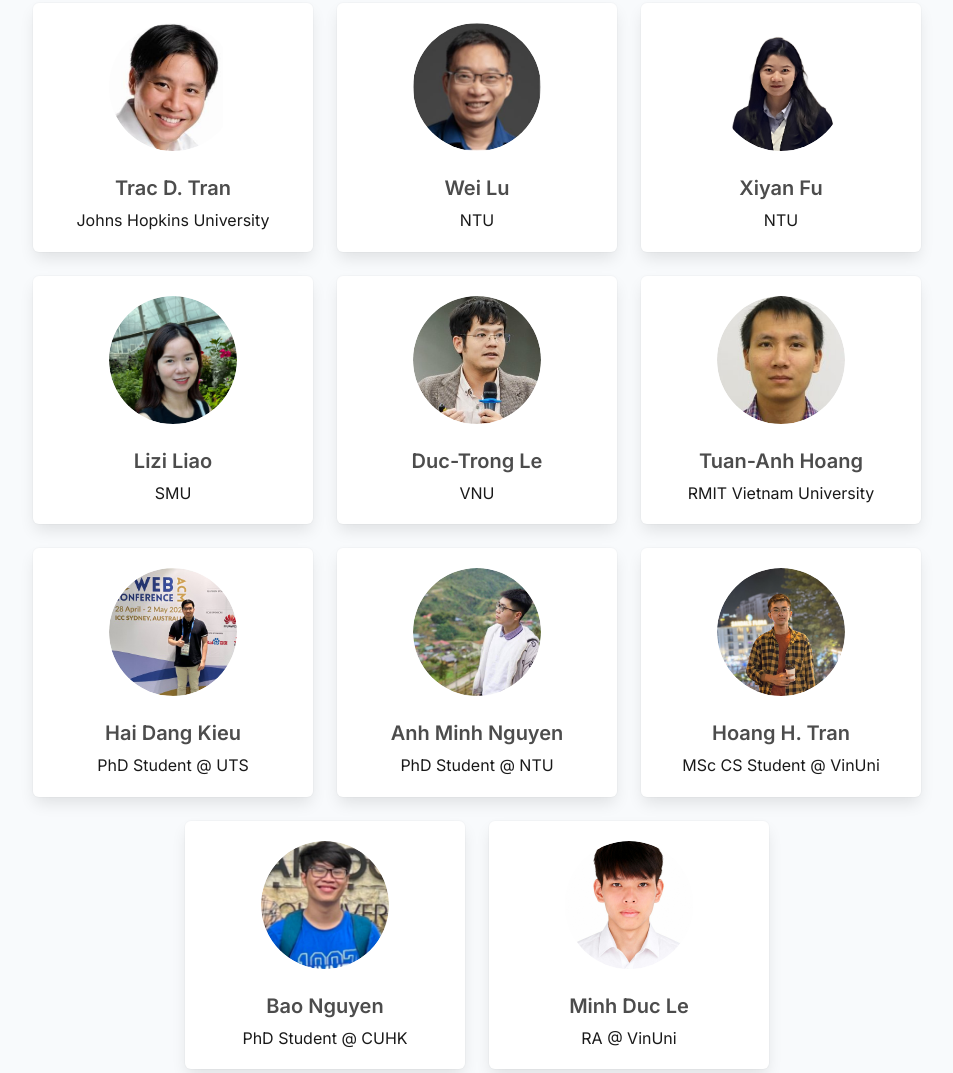
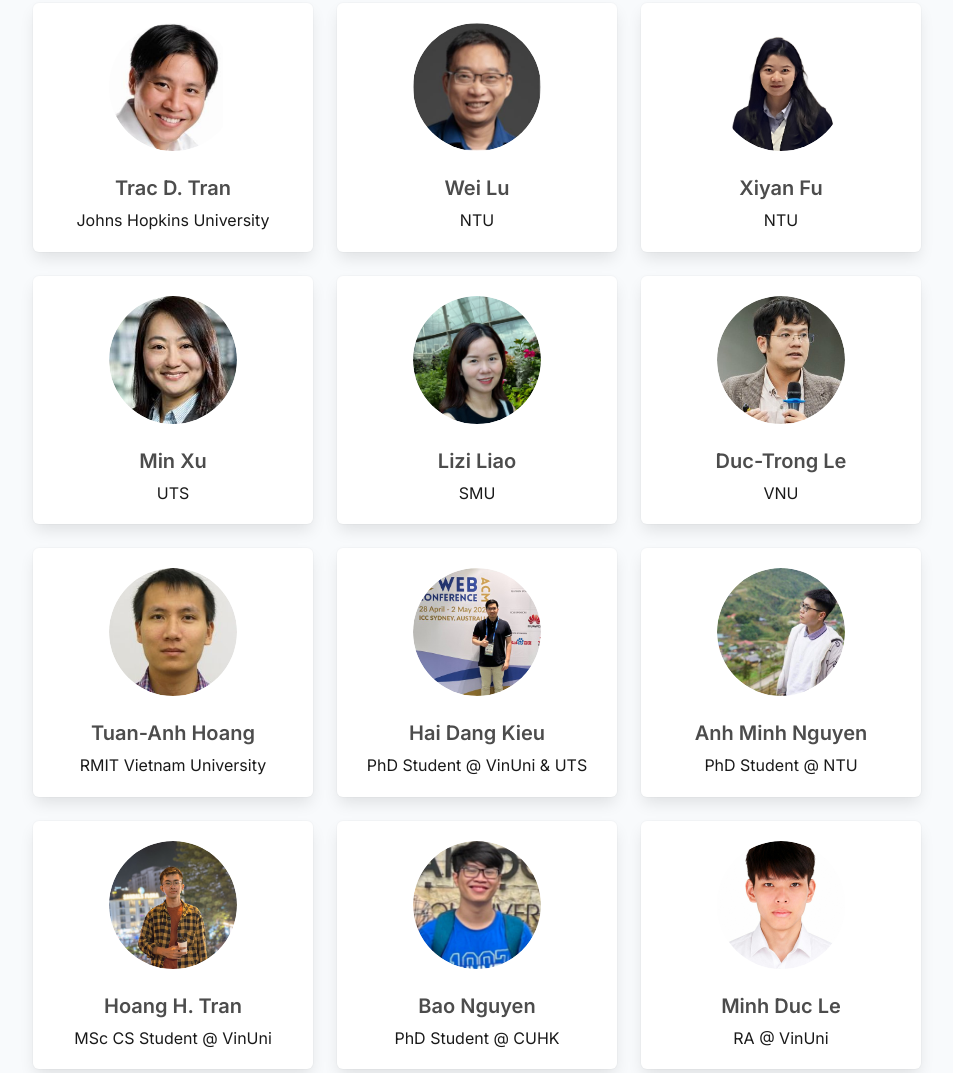
Before and after one commit to vinuni-fedm2rec/vinuni-fedm2rec.github.io, a plain HTML site: page index.html in a window 1280 px wide. Shown: the part 3526-4599 px from the top of the page, without its empty margins (163-1116 px from the left). Drawn offline with nearby package versions, Linux system fonts and the light colour scheme.

Commit message:
Add collaborator Min Xu and update Hai Dang Kieu's affiliation
Co-Authored-By: Claude Opus 5.5 <noreply@anthropic.com>

```diff
--- a/index.html
+++ b/index.html
@@ -388,6 +388,16 @@
           <div class="team-member">
             <div class="box team-box">
               <figure class="avatar">
+                <img src="static/images/Min-Xu.jpg" alt="Min Xu" loading="lazy" onerror="this.parentNode.classList.add('placeholder'); this.replaceWith(Object.assign(document.createElement('span'), {textContent: 'MX'}))">
+              </figure>
+              <h4 class="title is-5 mt-3"><span class="author-block">Min Xu</span></h4>
+              <p class="subtitle is-6">UTS</p>
+            </div>
+          </div>
+
+          <div class="team-member">
+            <div class="box team-box">
+              <figure class="avatar">
                 <img src="static/images/Lizi-Liao.jpg" alt="Lizi Liao" loading="lazy" onerror="this.parentNode.classList.add('placeholder'); this.replaceWith(Object.assign(document.createElement('span'), {textContent: 'LL'}))">
               </figure>
               <h4 class="title is-5 mt-3"><span class="author-block">Lizi Liao</span></h4>
@@ -421,7 +431,7 @@
                 <img src="static/images/Hai-Dang-Kieu.jpg" alt="Hai Dang Kieu" loading="lazy" onerror="this.parentNode.classList.add('placeholder'); this.replaceWith(Object.assign(document.createElement('span'), {textContent: 'HK'}))">
               </figure>
               <h4 class="title is-5 mt-3"><span class="author-block">Hai Dang Kieu</span></h4>
-              <p class="subtitle is-6">PhD Student @ UTS</p>
+              <p class="subtitle is-6">PhD Student @ VinUni &amp; UTS</p>
             </div>
           </div>
 
```
Also changed, not shown: static/images/Min-Xu.jpg (added).
